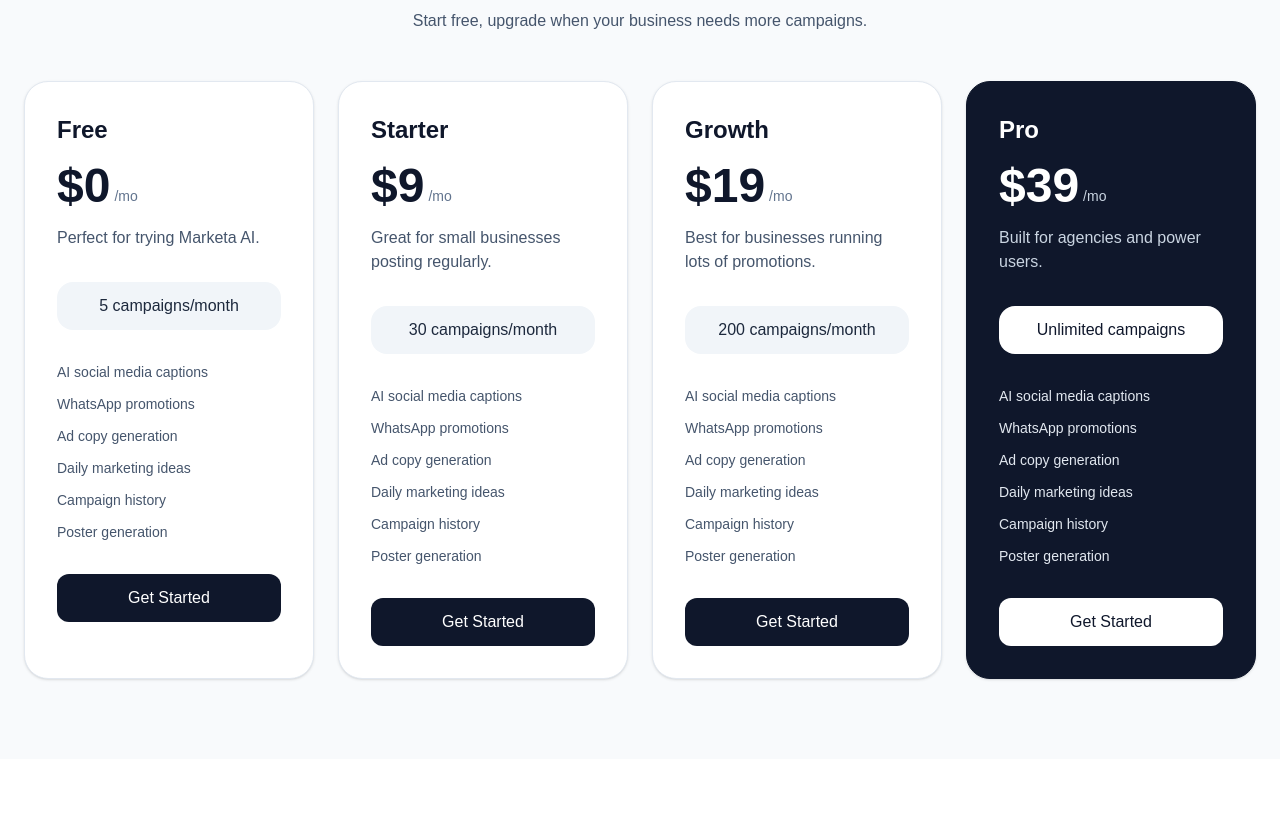
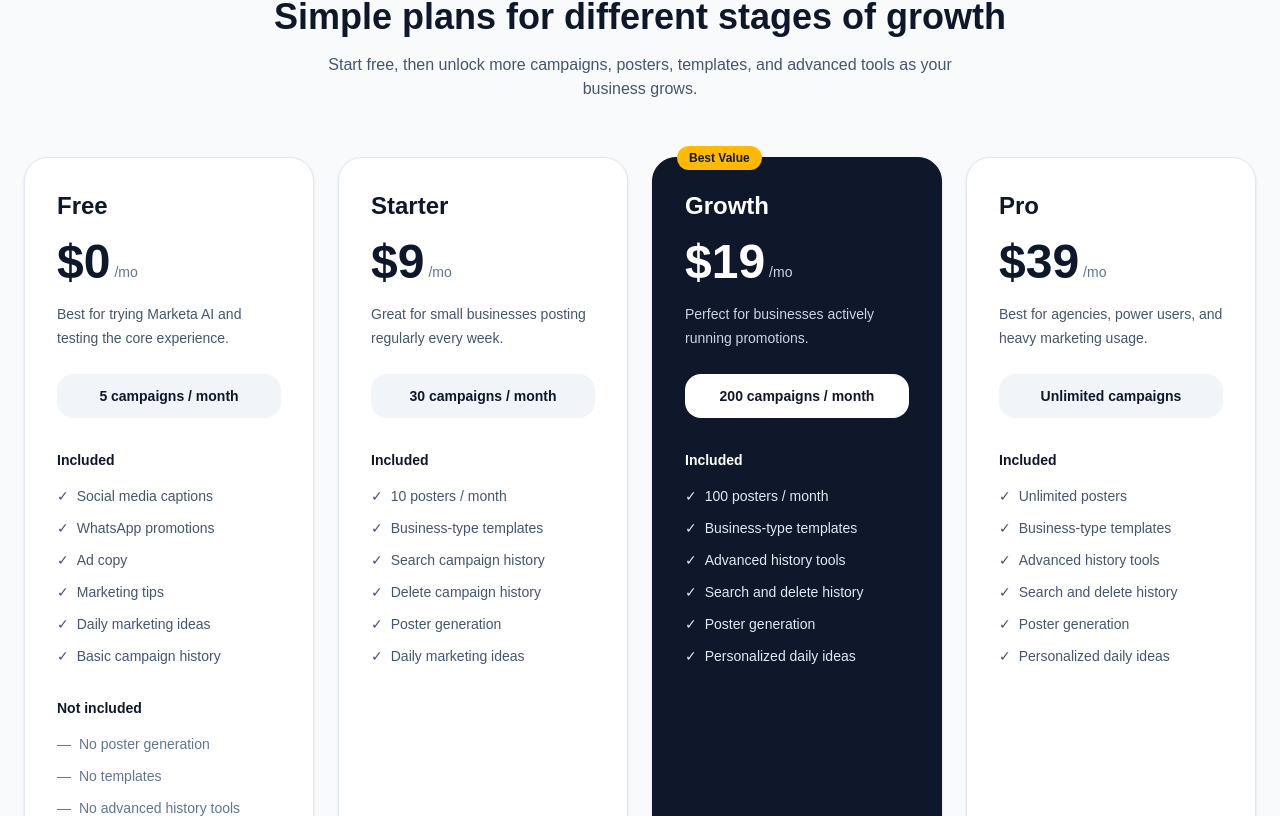
Before and after one commit to Kudakwashe24/marketa-ai, a Next.js app: page / in a window 1280 px wide. Shown: the part 2884-3700 px from the top of the page. Built offline with nearby package versions, Linux system fonts and the light colour scheme; no server answers.

Commit message:
Refine pricing page layout

```diff
--- a/app/pricing/page.tsx
+++ b/app/pricing/page.tsx
@@ -5,33 +5,78 @@ const plans = [
     name: "Free",
     price: "$0",
     period: "/mo",
-    campaigns: "5 campaigns/month",
-    description: "Perfect for trying Marketa AI.",
+    description: "Best for trying Marketa AI and testing the core experience.",
+    highlight: "5 campaigns / month",
     featured: false,
+    features: [
+      "Social media captions",
+      "WhatsApp promotions",
+      "Ad copy",
+      "Marketing tips",
+      "Daily marketing ideas",
+      "Basic campaign history",
+    ],
+    limitations: [
+      "No poster generation",
+      "No templates",
+      "No advanced history tools",
+    ],
+    buttonText: "Start Free",
   },
   {
     name: "Starter",
     price: "$9",
     period: "/mo",
-    campaigns: "30 campaigns/month",
-    description: "Great for small businesses posting regularly.",
+    description: "Great for small businesses posting regularly every week.",
+    highlight: "30 campaigns / month",
     featured: false,
+    features: [
+      "10 posters / month",
+      "Business-type templates",
+      "Search campaign history",
+      "Delete campaign history",
+      "Poster generation",
+      "Daily marketing ideas",
+    ],
+    limitations: [],
+    buttonText: "Choose Starter",
   },
   {
     name: "Growth",
     price: "$19",
     period: "/mo",
-    campaigns: "200 campaigns/month",
-    description: "Best for businesses running lots of promotions.",
-    featured: false,
+    description: "Perfect for businesses actively running promotions.",
+    highlight: "200 campaigns / month",
+    featured: true,
+    badge: "Best Value",
+    features: [
+      "100 posters / month",
+      "Business-type templates",
+      "Advanced history tools",
+      "Search and delete history",
+      "Poster generation",
+      "Personalized daily ideas",
+    ],
+    limitations: [],
+    buttonText: "Choose Growth",
   },
   {
     name: "Pro",
     price: "$39",
     period: "/mo",
-    campaigns: "Unlimited campaigns",
-    description: "Built for agencies and power users.",
-    featured: true,
+    description: "Best for agencies, power users, and heavy marketing usage.",
+    highlight: "Unlimited campaigns",
+    featured: false,
+    features: [
+      "Unlimited posters",
+      "Business-type templates",
+      "Advanced history tools",
+      "Search and delete history",
+      "Poster generation",
+      "Personalized daily ideas",
+    ],
+    limitations: [],
+    buttonText: "Choose Pro",
   },
 ];
 
@@ -45,12 +90,12 @@ export default function PricingPage() {
           </p>
 
           <h1 className="mt-4 text-4xl font-bold text-slate-900 md:text-5xl">
-            Simple pricing for growing businesses
+            Simple plans for different stages of growth
           </h1>
 
           <p className="mx-auto mt-4 max-w-2xl text-lg text-slate-600">
-            Start free, generate campaigns faster, and upgrade when your
-            business needs more.
+            Start free, then unlock more campaigns, posters, templates, and
+            advanced tools as your business grows.
           </p>
         </div>
 
@@ -58,12 +103,19 @@ export default function PricingPage() {
           {plans.map((plan) => (
             <div
               key={plan.name}
-              className={`rounded-3xl border p-8 shadow-sm ${
+              className={`relative flex h-full flex-col rounded-3xl border p-8 shadow-sm ${
                 plan.featured
                   ? "border-slate-900 bg-slate-900 text-white"
                   : "border-slate-200 bg-white text-slate-900"
               }`}
             >
+              {plan.badge && (
+                <div className="absolute -top-3 left-6 rounded-full bg-amber-400 px-3 py-1 text-xs font-bold text-slate-900">
+                  {plan.badge}
+                </div>
+              )}
+
+              <div>
                 <h2 className="text-2xl font-bold">{plan.name}</h2>
 
                 <div className="mt-4 flex items-end gap-1">
@@ -78,7 +130,7 @@ export default function PricingPage() {
                 </div>
 
                 <p
-                className={`mt-4 ${
+                  className={`mt-4 text-sm leading-6 ${
                     plan.featured ? "text-slate-300" : "text-slate-600"
                   }`}
                 >
@@ -86,26 +138,63 @@ export default function PricingPage() {
                 </p>
 
                 <div
-                className={`mt-8 rounded-2xl px-4 py-3 text-center font-medium ${
+                  className={`mt-6 rounded-2xl px-4 py-3 text-center text-sm font-semibold ${
                     plan.featured
                       ? "bg-white text-slate-900"
-                    : "bg-slate-100 text-slate-800"
+                      : "bg-slate-100 text-slate-900"
                   }`}
                 >
-                {plan.campaigns}
+                  {plan.highlight}
+                </div>
               </div>
 
+              <div className="mt-8 flex-1">
+                <p
+                  className={`text-sm font-semibold ${
+                    plan.featured ? "text-white" : "text-slate-900"
+                  }`}
+                >
+                  Included
+                </p>
+
                 <ul
-                className={`mt-8 space-y-3 text-sm ${
+                  className={`mt-4 space-y-3 text-sm ${
                     plan.featured ? "text-slate-200" : "text-slate-600"
                   }`}
                 >
-                <li>AI social media captions</li>
-                <li>WhatsApp promotions</li>
-                <li>Ad copy generation</li>
-                <li>Marketing tips</li>
-                <li>{plan.campaigns}</li>
+                  {plan.features.map((feature) => (
+                    <li key={feature} className="flex gap-2">
+                      <span>✓</span>
+                      <span>{feature}</span>
+                    </li>
+                  ))}
                 </ul>
+
+                {plan.limitations.length > 0 && (
+                  <>
+                    <p
+                      className={`mt-8 text-sm font-semibold ${
+                        plan.featured ? "text-white" : "text-slate-900"
+                      }`}
+                    >
+                      Not included
+                    </p>
+
+                    <ul
+                      className={`mt-4 space-y-3 text-sm ${
+                        plan.featured ? "text-slate-300" : "text-slate-500"
+                      }`}
+                    >
+                      {plan.limitations.map((item) => (
+                        <li key={item} className="flex gap-2">
+                          <span>—</span>
+                          <span>{item}</span>
+                        </li>
+                      ))}
+                    </ul>
+                  </>
+                )}
+              </div>
 
               <Link
                 href="/signup"
@@ -115,7 +204,7 @@ export default function PricingPage() {
                     : "bg-slate-900 text-white hover:bg-slate-700"
                 }`}
               >
-                Get Started
+                {plan.buttonText}
               </Link>
             </div>
           ))}
@@ -123,35 +212,40 @@ export default function PricingPage() {
 
         <div className="mt-16 rounded-3xl border border-slate-200 bg-white p-8 shadow-sm">
           <h2 className="text-2xl font-bold text-slate-900">
-            Which plan is right for you?
+            Which plan should you choose?
           </h2>
 
           <div className="mt-6 grid gap-6 md:grid-cols-2 xl:grid-cols-4">
             <div>
               <h3 className="text-lg font-semibold text-slate-900">Free</h3>
               <p className="mt-2 text-slate-600">
-                Best for testing Marketa AI and trying your first campaigns.
+                Best for testing Marketa AI and seeing how AI-generated
+                marketing can help your business.
               </p>
             </div>
 
             <div>
               <h3 className="text-lg font-semibold text-slate-900">Starter</h3>
               <p className="mt-2 text-slate-600">
-                Ideal for business owners posting promotions every week.
+                Great for business owners who post regularly and want templates,
+                posters, and better campaign management.
               </p>
             </div>
 
             <div>
               <h3 className="text-lg font-semibold text-slate-900">Growth</h3>
               <p className="mt-2 text-slate-600">
-                Built for brands and businesses running campaigns often.
+                Perfect for businesses running campaigns often and needing more
+                posters, more campaigns, and stronger day-to-day marketing
+                support.
               </p>
             </div>
 
             <div>
               <h3 className="text-lg font-semibold text-slate-900">Pro</h3>
               <p className="mt-2 text-slate-600">
-                Best for agencies, teams, and heavy campaign generation.
+                Best for agencies, heavy users, and businesses that want
+                unlimited marketing generation power.
               </p>
             </div>
           </div>
--- a/components/Pricing.tsx
+++ b/components/Pricing.tsx
@@ -5,33 +5,78 @@ const plans = [
     name: "Free",
     price: "$0",
     period: "/mo",
-    campaigns: "5 campaigns/month",
-    description: "Perfect for trying Marketa AI.",
+    description: "Best for trying Marketa AI and testing the core experience.",
+    highlight: "5 campaigns / month",
     featured: false,
+    features: [
+      "Social media captions",
+      "WhatsApp promotions",
+      "Ad copy",
+      "Marketing tips",
+      "Daily marketing ideas",
+      "Basic campaign history",
+    ],
+    limitations: [
+      "No poster generation",
+      "No templates",
+      "No advanced history tools",
+    ],
+    buttonText: "Start Free",
   },
   {
     name: "Starter",
     price: "$9",
     period: "/mo",
-    campaigns: "30 campaigns/month",
-    description: "Great for small businesses posting regularly.",
+    description: "Great for small businesses posting regularly every week.",
+    highlight: "30 campaigns / month",
     featured: false,
+    features: [
+      "10 posters / month",
+      "Business-type templates",
+      "Search campaign history",
+      "Delete campaign history",
+      "Poster generation",
+      "Daily marketing ideas",
+    ],
+    limitations: [],
+    buttonText: "Choose Starter",
   },
   {
     name: "Growth",
     price: "$19",
     period: "/mo",
-    campaigns: "200 campaigns/month",
-    description: "Best for businesses running lots of promotions.",
-    featured: false,
+    description: "Perfect for businesses actively running promotions.",
+    highlight: "200 campaigns / month",
+    featured: true,
+    badge: "Best Value",
+    features: [
+      "100 posters / month",
+      "Business-type templates",
+      "Advanced history tools",
+      "Search and delete history",
+      "Poster generation",
+      "Personalized daily ideas",
+    ],
+    limitations: [],
+    buttonText: "Choose Growth",
   },
   {
     name: "Pro",
     price: "$39",
     period: "/mo",
-    campaigns: "Unlimited campaigns",
-    description: "Built for agencies and power users.",
-    featured: true,
+    description: "Best for agencies, power users, and heavy marketing usage.",
+    highlight: "Unlimited campaigns",
+    featured: false,
+    features: [
+      "Unlimited posters",
+      "Business-type templates",
+      "Advanced history tools",
+      "Search and delete history",
+      "Poster generation",
+      "Personalized daily ideas",
+    ],
+    limitations: [],
+    buttonText: "Choose Pro",
   },
 ];
 
@@ -40,24 +85,37 @@ export default function Pricing() {
     <section id="pricing" className="bg-slate-50 py-20">
       <div className="mx-auto max-w-7xl px-6">
         <div className="text-center">
-          <h2 className="text-3xl font-bold text-slate-900 md:text-4xl">
-            Simple pricing
+          <p className="inline-block rounded-full bg-slate-200 px-3 py-1 text-sm font-medium text-slate-700">
+            Pricing
+          </p>
+
+          <h2 className="mt-4 text-3xl font-bold text-slate-900 md:text-4xl">
+            Simple plans for different stages of growth
           </h2>
-          <p className="mt-4 text-slate-600">
-            Start free, upgrade when your business needs more campaigns.
+
+          <p className="mx-auto mt-4 max-w-2xl text-slate-600">
+            Start free, then unlock more campaigns, posters, templates, and
+            advanced tools as your business grows.
           </p>
         </div>
 
-        <div className="mt-12 grid gap-6 md:grid-cols-2 xl:grid-cols-4">
+        <div className="mt-14 grid gap-6 md:grid-cols-2 xl:grid-cols-4">
           {plans.map((plan) => (
             <div
               key={plan.name}
-              className={`rounded-3xl border p-8 shadow-sm ${
+              className={`relative flex h-full flex-col rounded-3xl border p-8 shadow-sm ${
                 plan.featured
                   ? "border-slate-900 bg-slate-900 text-white"
                   : "border-slate-200 bg-white text-slate-900"
               }`}
             >
+              {plan.badge && (
+                <div className="absolute -top-3 left-6 rounded-full bg-amber-400 px-3 py-1 text-xs font-bold text-slate-900">
+                  {plan.badge}
+                </div>
+              )}
+
+              <div>
                 <h3 className="text-2xl font-bold">{plan.name}</h3>
 
                 <div className="mt-4 flex items-end gap-1">
@@ -72,7 +130,7 @@ export default function Pricing() {
                 </div>
 
                 <p
-                className={`mt-4 ${
+                  className={`mt-4 text-sm leading-6 ${
                     plan.featured ? "text-slate-300" : "text-slate-600"
                   }`}
                 >
@@ -80,27 +138,63 @@ export default function Pricing() {
                 </p>
 
                 <div
-                className={`mt-8 rounded-2xl px-4 py-3 text-center font-medium ${
+                  className={`mt-6 rounded-2xl px-4 py-3 text-center text-sm font-semibold ${
                     plan.featured
                       ? "bg-white text-slate-900"
-                    : "bg-slate-100 text-slate-800"
+                      : "bg-slate-100 text-slate-900"
                   }`}
                 >
-                {plan.campaigns}
+                  {plan.highlight}
+                </div>
               </div>
 
+              <div className="mt-8 flex-1">
+                <p
+                  className={`text-sm font-semibold ${
+                    plan.featured ? "text-white" : "text-slate-900"
+                  }`}
+                >
+                  Included
+                </p>
+
                 <ul
-                className={`mt-8 space-y-3 text-sm ${
+                  className={`mt-4 space-y-3 text-sm ${
                     plan.featured ? "text-slate-200" : "text-slate-600"
                   }`}
                 >
-                <li>AI social media captions</li>
-                <li>WhatsApp promotions</li>
-                <li>Ad copy generation</li>
-                <li>Daily marketing ideas</li>
-                <li>Campaign history</li>
-                <li>Poster generation</li>
+                  {plan.features.map((feature) => (
+                    <li key={feature} className="flex gap-2">
+                      <span>✓</span>
+                      <span>{feature}</span>
+                    </li>
+                  ))}
                 </ul>
+
+                {plan.limitations.length > 0 && (
+                  <>
+                    <p
+                      className={`mt-8 text-sm font-semibold ${
+                        plan.featured ? "text-white" : "text-slate-900"
+                      }`}
+                    >
+                      Not included
+                    </p>
+
+                    <ul
+                      className={`mt-4 space-y-3 text-sm ${
+                        plan.featured ? "text-slate-300" : "text-slate-500"
+                      }`}
+                    >
+                      {plan.limitations.map((item) => (
+                        <li key={item} className="flex gap-2">
+                          <span>—</span>
+                          <span>{item}</span>
+                        </li>
+                      ))}
+                    </ul>
+                  </>
+                )}
+              </div>
 
               <Link
                 href="/signup"
@@ -110,7 +204,7 @@ export default function Pricing() {
                     : "bg-slate-900 text-white hover:bg-slate-700"
                 }`}
               >
-                Get Started
+                {plan.buttonText}
               </Link>
             </div>
           ))}
```
Lines whose indentation alone changed are shown as unchanged.
